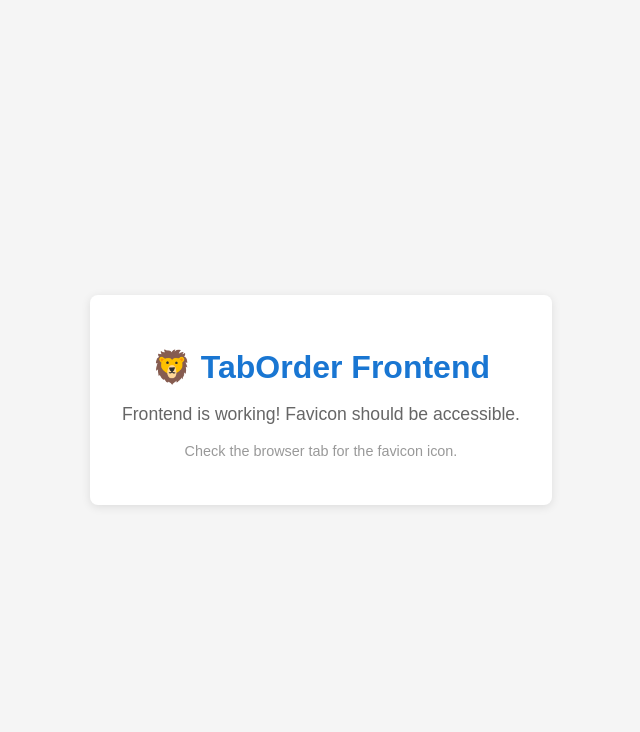
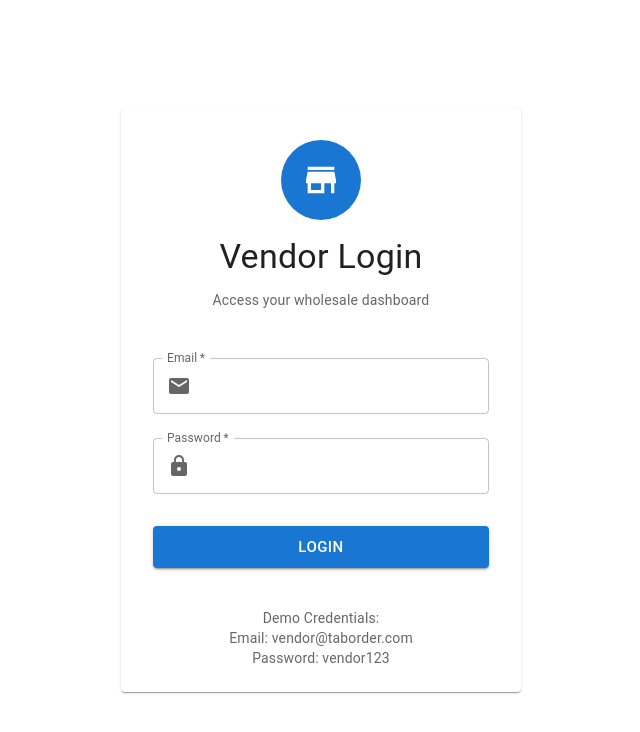
Before and after one commit to TabOrder/-taborder-favicon-fix, a React (Create React App) app in the folder frontend/: page / in a window 1280 px wide. Shown: the top 732 px of the page, without its empty margins (319-959 px from the left). Built offline with nearby package versions, Linux system fonts and the light colour scheme; no server answers.

Commit message:
Fresh build with updated components - fix static page issue

```diff
--- a/frontend/src/App.tsx
+++ b/frontend/src/App.tsx
@@ -1,33 +1,100 @@
-import React from 'react';
+import React, { useState, useEffect } from 'react';
+import { ThemeProvider, createTheme } from '@mui/material/styles';
+import { CssBaseline, Box } from '@mui/material';
+import VendorLogin from './components/VendorLogin.tsx';
+import VendorRegistration from './components/VendorRegistration.tsx';
+import VendorDashboard from './components/VendorDashboard.tsx';
+import EnhancedVendorDashboard from './components/EnhancedVendorDashboard.tsx';
+
+const theme = createTheme({
+  palette: {
+    primary: {
+      main: '#1976d2',
+    },
+    secondary: {
+      main: '#dc004e',
+    },
+  },
+});
+
+// API Configuration
+const API_BASE_URL = process.env.REACT_APP_API_URL || 'http://localhost:10000';
+
+interface VendorData {
+  access_token: string;
+  vendor_id: string;
+  email: string;
+  name: string;
+  role: string;
+}
 
 const App: React.FC = () => {
+  const [vendorData, setVendorData] = useState<VendorData | null>(null);
+  const [showRegistration, setShowRegistration] = useState(false);
+
+  useEffect(() => {
+    // Check for existing vendor session
+    const token = localStorage.getItem('vendorToken');
+    const storedVendorData = localStorage.getItem('vendorData');
+
+    if (token && storedVendorData) {
+      try {
+        const parsedData = JSON.parse(storedVendorData);
+        setVendorData(parsedData);
+      } catch (err) {
+        // Clear invalid data
+        localStorage.removeItem('vendorToken');
+        localStorage.removeItem('vendorData');
+      }
+    }
+  }, []);
+
+  const handleLoginSuccess = (data: VendorData) => {
+    setVendorData(data);
+    setShowRegistration(false);
+  };
+
+  const handleRegistrationSuccess = (data: VendorData) => {
+    setVendorData(data);
+    setShowRegistration(false);
+  };
+
+  const handleLogout = () => {
+    localStorage.removeItem('vendorToken');
+    localStorage.removeItem('vendorData');
+    setVendorData(null);
+  };
+
+  const handleBackToLogin = () => {
+    setShowRegistration(false);
+  };
+
+  const handleShowRegistration = () => {
+    setShowRegistration(true);
+  };
+
   return (
-    <div style={{
-      display: 'flex',
-      justifyContent: 'center',
-      alignItems: 'center',
-      minHeight: '100vh',
-      fontFamily: 'Arial, sans-serif',
-      backgroundColor: '#f5f5f5'
-    }}>
-      <div style={{
-        textAlign: 'center',
-        padding: '2rem',
-        backgroundColor: 'white',
-        borderRadius: '8px',
-        boxShadow: '0 2px 10px rgba(0,0,0,0.1)'
-      }}>
-        <h1 style={{ color: '#1976d2', marginBottom: '1rem' }}>
-          🦁 TabOrder Frontend
-        </h1>
-        <p style={{ color: '#666', fontSize: '1.1rem' }}>
-          Frontend is working! Favicon should be accessible.
-        </p>
-        <p style={{ color: '#999', fontSize: '0.9rem', marginTop: '1rem' }}>
-          Check the browser tab for the favicon icon.
-        </p>
-      </div>
-    </div>
+    <ThemeProvider theme={theme}>
+      <CssBaseline />
+      <Box sx={{ minHeight: '100vh' }}>
+        {vendorData ? (
+          <EnhancedVendorDashboard
+            vendorData={vendorData}
+            onLogout={handleLogout}
+            apiBaseUrl={API_BASE_URL}
+          />
+        ) : showRegistration ? (
+          <VendorRegistration
+            onRegistrationSuccess={handleRegistrationSuccess}
+            onBackToLogin={handleBackToLogin}
+          />
+        ) : (
+          <VendorLogin
+            onLoginSuccess={handleLoginSuccess}
+          />
+        )}
+      </Box>
+    </ThemeProvider>
   );
 };
 
```
